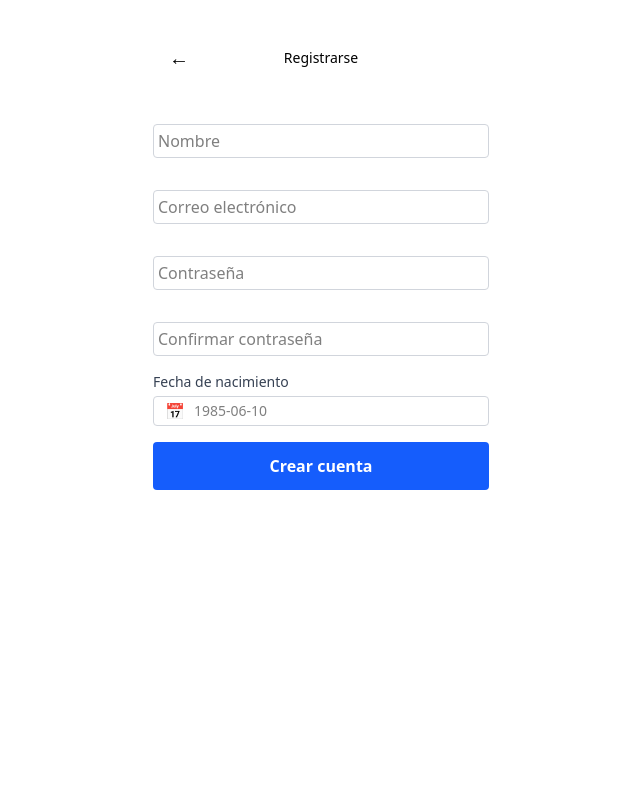
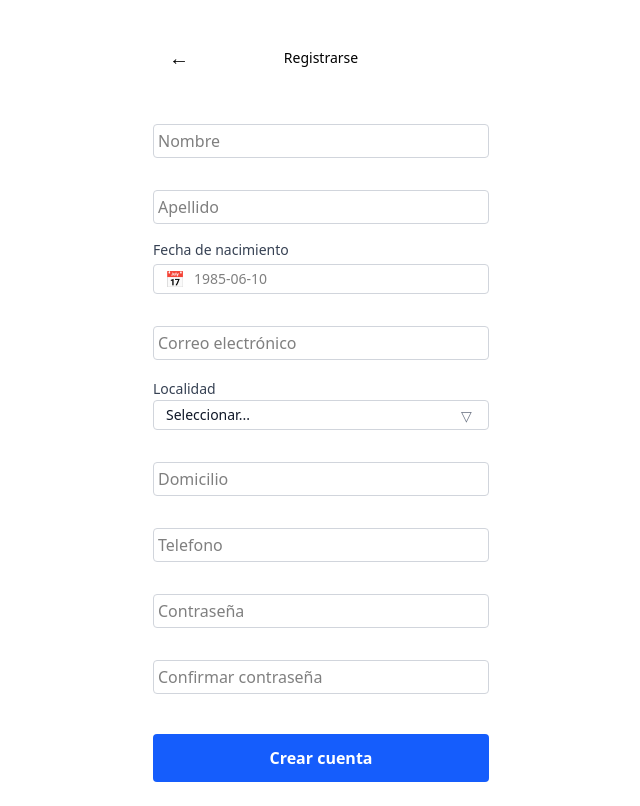
Before and after one commit to ViesK/HealthTech-G10, a React app in the folder apps/frontend/: page / in a window 1280 px wide. Shown: the whole page, without its empty margins (319-959 px from the left). Built offline with nearby package versions, Linux system fonts and the light colour scheme; the HTML template or start-up script is replaced by a standard one.

Commit message:
dateInput & selectInput terminados

```diff
--- a/apps/frontend/src/features/auth/pages/Register/components/RegisterForm.tsx
+++ b/apps/frontend/src/features/auth/pages/Register/components/RegisterForm.tsx
@@ -1,8 +1,10 @@
-import { DateInput } from '@/shared/components';
+import { DateInput, SelectInput } from '@/shared/components';
+import { LOCALITY_OPTIONS } from '@/shared/constants';
 import { useState } from 'react';
 
 const RegisterForm = () => {
     const [birthDate, setBirthDate] = useState('');
+    const [locality, setLocality] = useState('');
 
     return (
         <main className="p-6">
@@ -11,15 +13,26 @@ const RegisterForm = () => {
                 <input type="text" placeholder="Nombre" className="w-full border border-gray-300 rounded-sm p-1 focus:outline-none focus:ring-2 focus:ring-blue-500" />
 
                 <label htmlFor=""></label>
+                <input type="text" placeholder="Apellido" className="w-full border border-gray-300 rounded-sm p-1 focus:outline-none focus:ring-2 focus:ring-blue-500" />
+
+                <DateInput label="Fecha de nacimiento" id="birthdate" name="birthdate" value={birthDate} onChange={(dateString) => setBirthDate(dateString)} required />
+
+                <label htmlFor=""></label>
                 <input type="email" placeholder="Correo electrónico" className="w-full border border-gray-300 rounded-sm p-1 focus:outline-none focus:ring-2 focus:ring-blue-500" />
+
+                <SelectInput label="Localidad" id="gender" name="gender" value={locality} onChange={setLocality} options={LOCALITY_OPTIONS} required />
+
+                <label htmlFor=""></label>
+                <input type="text" placeholder="Domicilio" className="w-full border border-gray-300 rounded-sm p-1 focus:outline-none focus:ring-2 focus:ring-blue-500" />
+
+                <label htmlFor=""></label>
+                <input type="number" placeholder="Telefono" className="w-full border border-gray-300 rounded-sm p-1 focus:outline-none focus:ring-2 focus:ring-blue-500" />
 
                 <label htmlFor=""></label>
                 <input type="password" placeholder="Contraseña" className="w-full border border-gray-300 rounded-sm p-1 focus:outline-none focus:ring-2 focus:ring-blue-500" />
 
                 <label htmlFor=""></label>
-                <input type="password" placeholder="Confirmar contraseña" className="w-full border border-gray-300 rounded-sm p-1 focus:outline-none focus:ring-2 focus:ring-blue-500" />
-
-                <DateInput label="Fecha de nacimiento" id="birthdate" name="birthdate" value={birthDate} onChange={(dateString) => setBirthDate(dateString)} required />
+                <input type="password" placeholder="Confirmar contraseña" className="w-full border border-gray-300 rounded-sm p-1 mb-6 focus:outline-none focus:ring-2 focus:ring-blue-500" />
 
                 <button type="submit" className="w-full bg-blue-600 text-white font-semibold py-3 rounded-sm hover:bg-blue-700 transition-colors">
                     Crear cuenta
--- a/apps/frontend/src/shared/components/inputs/DateInput.tsx
+++ b/apps/frontend/src/shared/components/inputs/DateInput.tsx
@@ -34,6 +34,9 @@ export const DateInput: React.FC<DateInputProps> = ({ label = 'Fecha de nacimien
                     placeholderText="1985-06-10"
                     minDate={min ? new Date(min) : undefined}
                     maxDate={max ? new Date(max) : new Date()} // no fechas futuras si no se pasa max
+                    showMonthDropdown
+                    showYearDropdown
+                    dropdownMode="select" // hace que los menús sean desplegables
                     required={required}
                     disabled={disabled}
                     wrapperClassName="w-full"
--- /dev/null
+++ b/apps/frontend/src/shared/components/inputs/SelectInput.tsx
@@ -0,0 +1,56 @@
+import React from 'react';
+
+interface SelectOption {
+    label: string;
+    value: string;
+}
+
+interface SelectInputProps {
+    label?: string;
+    id?: string;
+    name?: string;
+    value?: string;
+    onChange?: (value: string) => void;
+    options: SelectOption[];
+    required?: boolean;
+    disabled?: boolean;
+    helperText?: string;
+}
+
+export const SelectInput: React.FC<SelectInputProps> = ({ label = 'Selecciona una opción', id, name, value, onChange, options, required = false, disabled = false, helperText }) => {
+    return (
+        <div className="relative w-full">
+            {/* Label */}
+            {label && (
+                <label htmlFor={id} className="text-sm font-medium text-gray-700">
+                    {label}
+                </label>
+            )}
+            {/* Select */}
+            <select
+                id={id}
+                name={name}
+                value={value || ''}
+                onChange={(e) => onChange?.(e.target.value)}
+                required={required}
+                disabled={disabled}
+                className={`w-full border appearance-none border-gray-300 rounded-sm pl-3 p-1 text-sm text-gray-900 focus:outline-none focus:border-black focus:border[1px] ${
+                    disabled ? 'bg-gray-100 cursor-not-allowed' : 'bg-white'
+                } transition-colors duration-200 ease-in-out`}>
+                <option value="" className="text-gray-400" disabled>
+                    Seleccionar...
+                </option>
+                {options.map((opt) => (
+                    <option key={opt.value} value={opt.value}>
+                        {opt.label}
+                    </option>
+                ))}
+            </select>
+
+            {/* Flecha SVG personalizada */}
+            <p className="absolute right-3 top-7.5 text-sm w-4 h-4 text-gray-500 pointer-events-none"> ▽ </p>
+
+            {helperText && <p className="text-xs text-gray-500 mt-1">{helperText}</p>}
+        </div>
+    );
+};
--- a/apps/frontend/src/shared/components/inputs/index.ts
+++ b/apps/frontend/src/shared/components/inputs/index.ts
@@ -1 +1,2 @@
 export * from './DateInput';
+export * from './SelectInput';
--- /dev/null
+++ b/apps/frontend/src/shared/constants/index.ts
@@ -0,0 +1 @@
+export * from './localities';
--- /dev/null
+++ b/apps/frontend/src/shared/constants/localities.ts
@@ -0,0 +1,5 @@
+export const LOCALITY_OPTIONS = [
+    { label: 'Argentina', value: 'Argentina' },
+    { label: 'Brasil', value: 'Brasil' },
+    { label: 'Otro', value: 'other' },
+];
```
